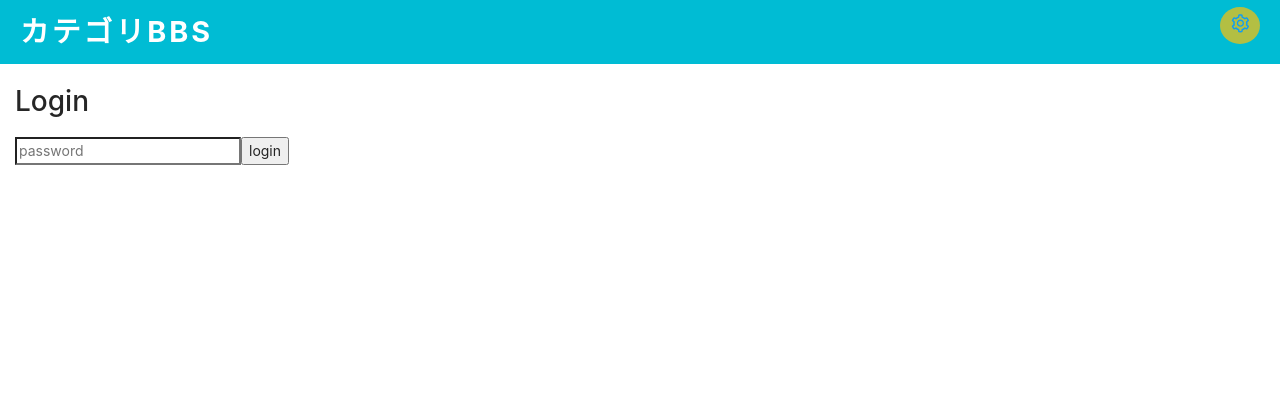
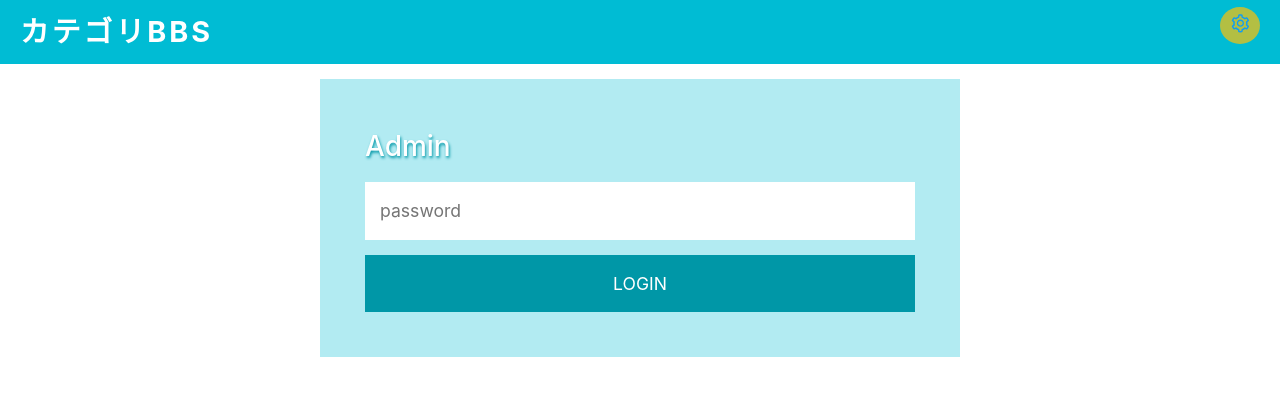
Before and after one commit to 15ice/category-bbs, a React (Create React App) app in the folder frontend/: page /login in a window 1280 px wide. Shown: the top 396 px of the page. Built offline with nearby package versions, Linux system fonts and the light colour scheme; no server answers; what AppConfig would draw is missing.

Commit message:
ログイン画面のデザイン変更

```diff
--- a/frontend/src/containers/Login.jsx
+++ b/frontend/src/containers/Login.jsx
@@ -10,15 +10,41 @@ import {
 } from '../reducers/sessions';
 // constants
 import { HTTP_STATUS_CODE, LOGIN_STATE } from '../constants';
+import { COLORS } from '../style_constants';
 
 // styled
+const LoginArea = styled.div`
+  margin: auto;
+  width: 50vw;
+  background-color: ${COLORS.LIGHT_PRIMARY_BACK};
+  padding: 45px;
+`
+const LoginTitleText = styled.h1`
+  color: ${COLORS.TEXT};
+  text-shadow: 1px 2px 3px ${COLORS.DARK_PRIMARY_BACK};
+`
 const LoginForm = styled.form`
+  text-align: center;
 `
 const PasswordInput = styled.input`
+  outline: 0;
+  width: 100%;
+  border: 0;
+  margin: 0 0 15px;
+  padding: 15px;
+  font-size: 1.1rem;
 `
 const LoginButton = styled.button`
+  width: 100%;
+  border: 0;
+  font-size: 1.1rem;
+  background: ${COLORS.DARK_PRIMARY_BACK};
+  color: ${COLORS.TEXT};
+  padding: 15px;
+  cursor: pointer;
 `
 const ErrorMessage = styled.div`
+  color: red;
 `
 
 const Login = (props) => {
@@ -33,7 +59,7 @@ const Login = (props) => {
       props.sessionsDispatch({ type: sessionsActionTypes.LOGIN });
       navigate("/mng");
     }).catch((e) => {
-      props.setLoginState(LOGIN_STATE.NOT_LOGIN);
+      props.sessionsDispatch({ type: sessionsActionTypes.LOGOUT });
       if (e.response.status === HTTP_STATUS_CODE.UNAUTHORIZED) {
         setErrorMsg("パスワードが違います。");
       } else {
@@ -45,7 +71,8 @@ const Login = (props) => {
 
   return (
     <Fragment>
-      <h1>Login</h1>
+      <LoginArea>
+        <LoginTitleText>Admin</LoginTitleText>
         {
           errorMsg ?
             <ErrorMessage>
@@ -59,8 +86,9 @@ const Login = (props) => {
             placeholder="password"
             onChange={e => setPassword(e.target.value)}
           />
-        <LoginButton>login</LoginButton>
+          <LoginButton>LOGIN</LoginButton>
         </LoginForm>
+      </LoginArea>
     </Fragment>
   )
 }
```
Lines whose indentation alone changed are shown as unchanged.
